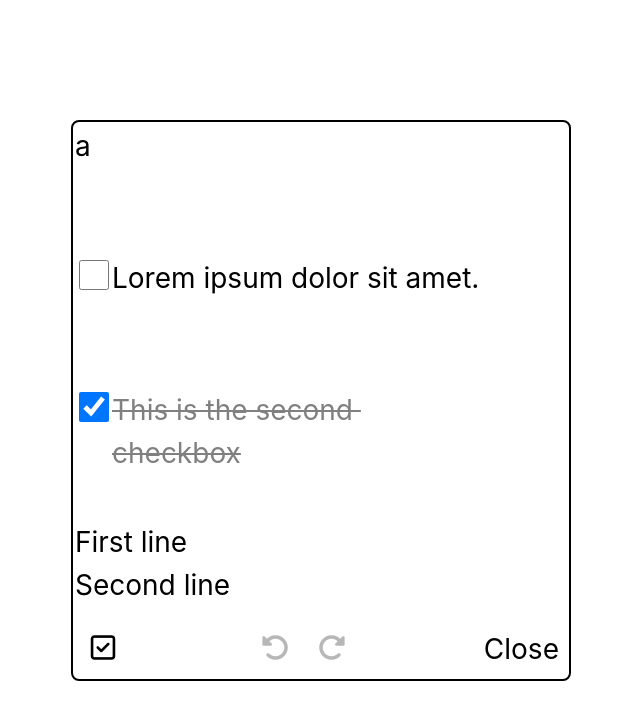
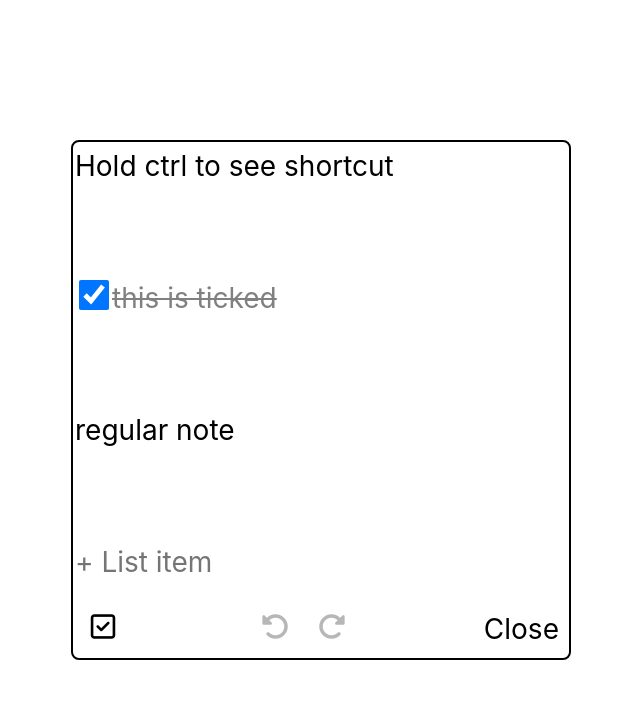
Before and after one commit to AdityaAnuragi/notes-app, a React (Vite) app: page / in a window 1280 px wide. Shown: the top 720 px of the page, without its empty margins (319-959 px from the left). Built offline with nearby package versions, Linux system fonts and the light colour scheme.

Commit message:
changed initial state

```diff
--- a/src/App.jsx
+++ b/src/App.jsx
@@ -6,10 +6,9 @@ import { TooltipButtonWrapper } from "./components/tooltipButton"
 function App() {
   // window.addEventListener("keydown",(e)=>console.log(e));
   const [data, setData] = useState([
-    { category: { isCheckBox: false, isChecked: false }, data: "a" },
-    { category: { isCheckBox: true, isChecked: false }, data: "Lorem ipsum dolor sit amet." },
-    { category: { isCheckBox: true, isChecked: true }, data: "This is the second checkbox" },
-    { category: { isCheckBox: false, isChecked: false }, data: "First line\nSecond line" }
+    { category: { isCheckBox: false, isChecked: false }, data: "Hold ctrl to see shortcut" },
+    { category: { isCheckBox: true, isChecked: true }, data: "this is ticked" },
+    { category: { isCheckBox: false, isChecked: false }, data: "regular note" }
   ])
 
   const [pointer, setPointer] = useState(-1)
```
